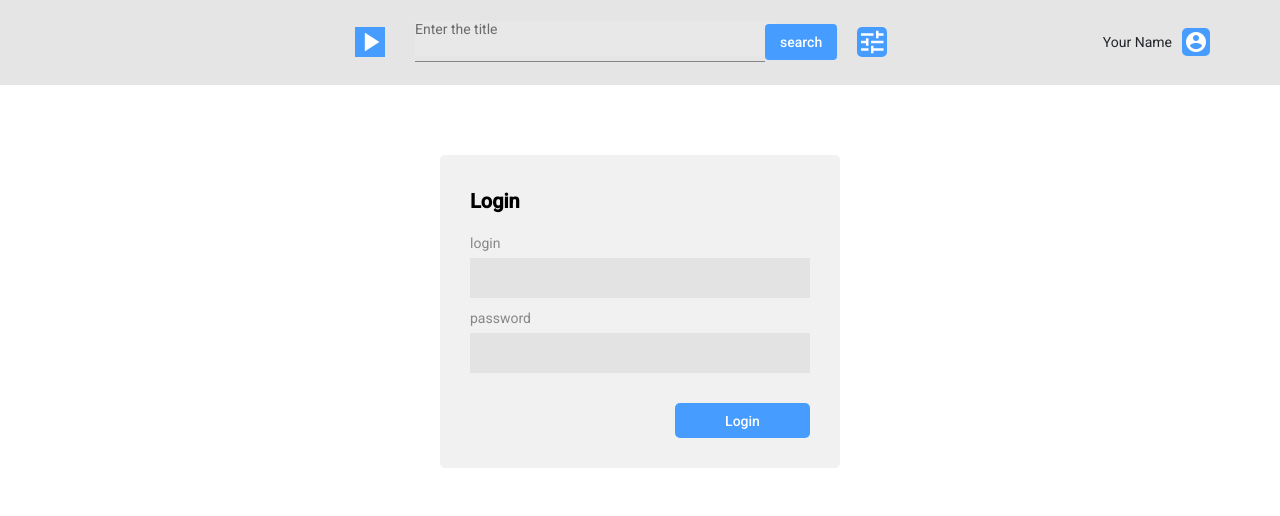
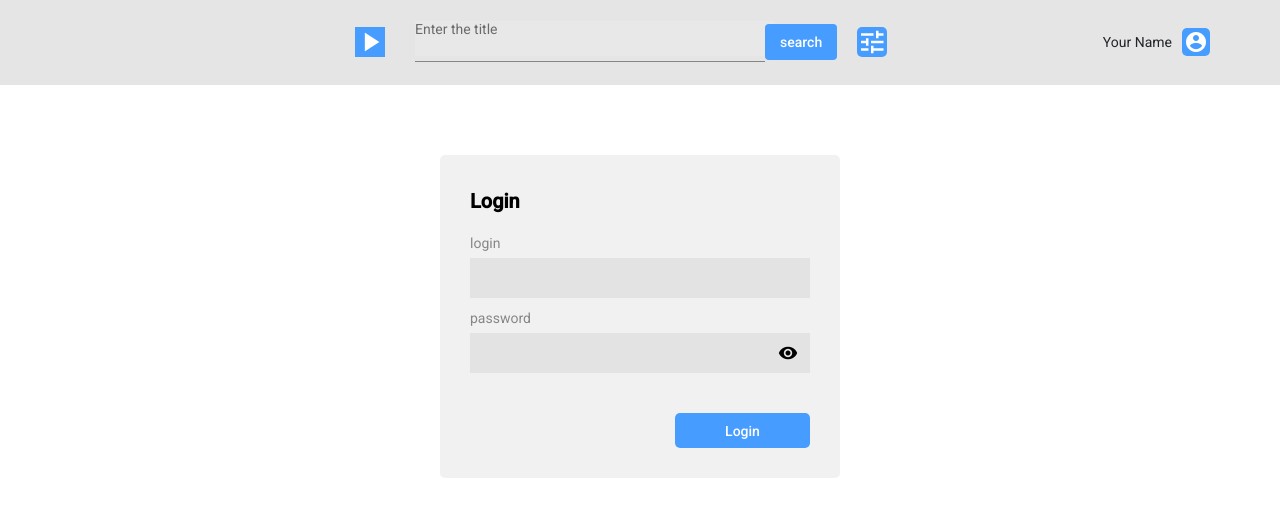
Before and after one commit to debaev/youtube-client, an Angular app: page /auth in a window 1280 px wide. Shown: the top 516 px of the page. Built offline with nearby package versions, Linux system fonts and the light colour scheme.

Commit message:
feat: add reactive form with validation for login

```diff
--- a/src/app/auth/components/login/login.component.html
+++ b/src/app/auth/components/login/login.component.html
@@ -1,10 +1,18 @@
-<form class="login-form" (ngSubmit)="onLogin()">
+<form [formGroup]="loginForm" class="login-form" (ngSubmit)="onSubmit()">
   <h2>Login</h2>
   login
-  <input type="text" [(ngModel)]="user.login" name="login" />
-  <p style="color: red;" *ngIf="!user.login && errorMsg">The username field is empty.</p>
+  <input formControlName="username" type="text" />
+  <span class="error-msg" *ngIf="(loginForm.get('username')?.touched && !loginForm.get('username')?.value) || (!isFormValid && !loginForm.get('username')?.value)">Please enter a login email</span>
+  <span class="error-msg" *ngIf="!loginForm.get('username')?.valid && loginForm.get('username')?.value">The login email is invalid</span>
   password
-  <input type="password" [(ngModel)]="user.pass" name="pass" />
-  <p style="color: red;" *ngIf="!user.pass && errorMsg">The password field is empty.</p>
+  <div class="pass_container">
+    <input class="w-100" formControlName="password" type="{{getPassInputType()}}"/>
+    <button class="password-btn" type="button" (click)="togglePasswordVisibility()">
+      <mat-icon *ngIf="isPasswordHidden; else: passHide">visibility</mat-icon>
+      <ng-template #passHide><mat-icon>visibility_off</mat-icon></ng-template>
+    </button>
+  </div>
+  <span class="error-msg" *ngIf="(loginForm.get('password')?.touched && !loginForm.get('password')?.value) || (!isFormValid && !loginForm.get('password')?.value)">Please enter a password</span>
+  <span class="error-msg">{{passwordErrorMessageHandler(loginForm.get('password')?.value)}}</span>
   <button type="submit" mat-button>Login</button>
 </form>
--- a/src/app/auth/components/login/login.component.scss
+++ b/src/app/auth/components/login/login.component.scss
@@ -19,6 +19,14 @@
     border: none;
     outline: none;
     margin: 5px 0 10px;
+    &.ng-invalid.ng-touched {
+      border: 1px solid red;
+    }
+  }
+  & .error-msg {
+    margin-bottom: 10px;
+    color: red;
+    display: block;
   }
   & button {
     align-self: flex-end;
@@ -30,4 +38,22 @@
     border: none;
     border-radius: 5px;
   }
+  & .pass_container {
+    position: relative;
+    & .password-btn {
+      position: absolute;
+      right: 10px;
+      top: 15px;
+      margin: 0;
+      padding: 0;
+      width: initial;
+      height: 22px;
+      background: none;
+      outline: none;
+      & .mat-icon {
+        font-size: 20px;
+        color: #000;
+      }
+    }
+  }
 }
--- a/src/app/auth/components/login/login.component.ts
+++ b/src/app/auth/components/login/login.component.ts
@@ -1,5 +1,12 @@
-import { Component } from '@angular/core';
-import { IUser } from '../../models/userModel';
+import { Component, OnInit } from '@angular/core';
+import {
+  AbstractControl,
+  FormControl,
+  FormGroup,
+  ValidationErrors,
+  ValidatorFn,
+  Validators,
+} from '@angular/forms';
 import { LoginService } from '../../services/login.service';
 
 @Component({
@@ -7,20 +14,93 @@ import { LoginService } from '../../services/login.service';
   templateUrl: './login.component.html',
   styleUrls: ['./login.component.scss'],
 })
-export class LoginComponent {
+export class LoginComponent implements OnInit {
   constructor(private loginService: LoginService) {}
 
-  errorMsg = false;
+  loginForm!: FormGroup;
 
-  user: IUser = {
-    login: '',
-    pass: '',
-  };
+  isFormValid = true;
 
-  onLogin() {
-    // eslint-disable-next-line @typescript-eslint/no-unused-expressions
-    this.user.login && this.user.pass
-      ? this.loginService.login(this.user)
-      : (this.errorMsg = true);
+  isPasswordHidden = true;
+
+  getPassInputType() {
+    let passType: string = 'password';
+    if (this.isPasswordHidden) passType = 'password';
+    else passType = 'text';
+    return passType;
+  }
+
+  togglePasswordVisibility() {
+    this.isPasswordHidden = !this.isPasswordHidden;
+    this.getPassInputType();
+  }
+
+  ngOnInit(): void {
+    this.loginForm = new FormGroup({
+      username: new FormControl(null, [Validators.required, Validators.email]),
+      password: new FormControl(
+        null,
+        Validators.compose([
+          Validators.required,
+          // check whether the entered password has a number
+          this.patternValidator(/\d/, {
+            hasNumber: true,
+          }),
+          // check whether the entered password has upper case letter
+          this.patternValidator(/[A-Z]/, {
+            hasCapitalCase: true,
+          }),
+          // check whether the entered password has a lower case letter
+          this.patternValidator(/[a-z]/, {
+            hasSmallCase: true,
+          }),
+          // check whether the entered password has a special character
+          this.patternValidator(/[!@#$%^&*(),.?":{}|<>]/, {
+            hasSpecialCharacters: false,
+          }),
+          Validators.minLength(8),
+        ]),
+      ),
+    });
+  }
+
+  patternValidator(regex: RegExp, error: ValidationErrors): ValidatorFn {
+    console.log(this.isFormValid);
+    return (control: AbstractControl) => {
+      if (!control.value) {
+        // if control is empty return no error
+        return null;
+      }
+
+      // test the value of the control against the regexp supplied
+      const valid = regex.test(control.value);
+
+      // if true, return no error (no error), else return error passed in the second parameter
+      return valid ? null : error;
+    };
+  }
+
+  passwordErrorMessageHandler(pass: string) {
+    console.log(this.isFormValid);
+    let errorMessage = '';
+    const message = "Your password isn't strong enough Hint: ";
+    const regExSym = /[!@#$%^&*(),.?":{}|<>]/;
+    const regExNum = /\d/;
+    if (pass) {
+      if (pass.length < 8) errorMessage = `${message}Type at least 8 characters`;
+      else if (pass === pass.toLowerCase() || pass === pass.toUpperCase()) errorMessage = `${message}Use a mixture of both uppercase and lowercase letters`;
+      else if (!regExNum.test(pass)) errorMessage = `${message}Use a mixture of letters and numbers`;
+      else if (!regExSym.test(pass)) errorMessage = `${message}Password should have inclusion of at least one special character, e.g., ! @ # ? ]`;
+      else errorMessage = '';
+    }
+    return errorMessage;
+  }
+
+  onSubmit() {
+    if (this.loginForm.status === 'INVALID') {
+      this.isFormValid = false;
+    } else {
+      this.loginService.login(this.loginForm.value);
+    }
   }
 }
--- a/src/app/auth/models/userModel.ts
+++ b/src/app/auth/models/userModel.ts
@@ -1,4 +1,4 @@
 export interface IUser {
-  login: string;
-  pass: string;
+  password: string;
+  username: string;
 }
--- a/src/app/auth/services/login.service.ts
+++ b/src/app/auth/services/login.service.ts
@@ -13,11 +13,11 @@ export class LoginService {
   userName = 'Your Name';
 
   login(user: IUser) {
-    localStorage.setItem('username', user.login);
-    localStorage.setItem('token', user.pass);
+    localStorage.setItem('username', user.username);
+    localStorage.setItem('token', user.password);
     this.isLogged = true;
     this.navigateToMainPage();
-    this.userName = user.login;
+    this.userName = user.username;
   }
 
   logout() {
--- a/src/app/shared/shared.module.ts
+++ b/src/app/shared/shared.module.ts
@@ -3,7 +3,7 @@ import { CommonModule } from '@angular/common';
 import { MatIconModule } from '@angular/material/icon';
 import { MatInputModule } from '@angular/material/input';
 import { MatFormFieldModule } from '@angular/material/form-field';
-import { FormsModule } from '@angular/forms';
+import { FormsModule, ReactiveFormsModule } from '@angular/forms';
 import { MatButtonModule } from '@angular/material/button';
 import { MatToolbarModule } from '@angular/material/toolbar';
 import { MatCardModule } from '@angular/material/card';
@@ -21,11 +21,13 @@ const MaterialComponents = [
   imports: [
     CommonModule,
     FormsModule,
+    ReactiveFormsModule,
     ...MaterialComponents,
   ],
   exports: [
     CommonModule,
     FormsModule,
+    ReactiveFormsModule,
     ...MaterialComponents,
   ],
 })
```
